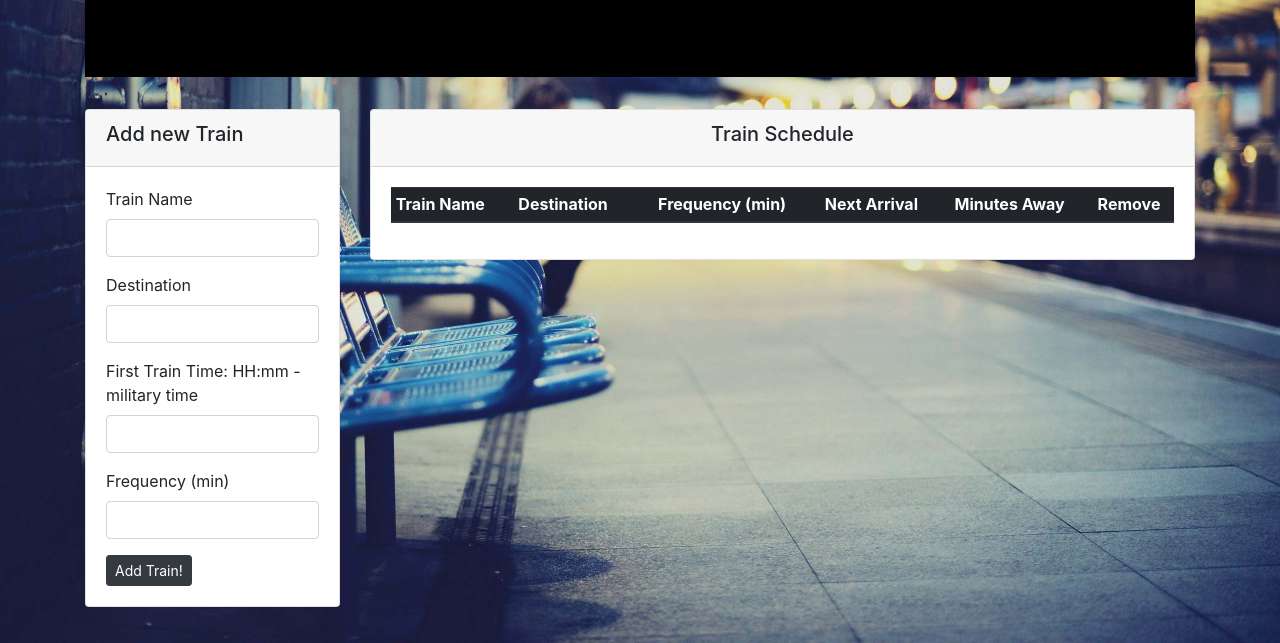
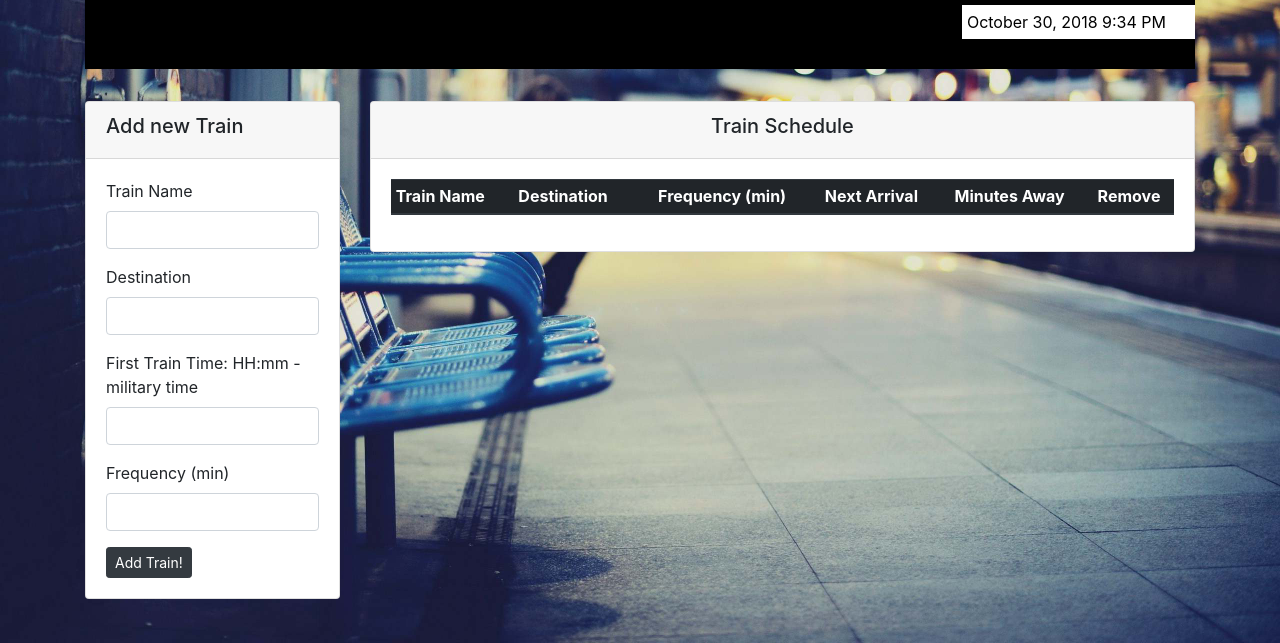
Before and after one commit to tamtr89/Train-Scheduler, a plain HTML site: page index.html in a window 1280 px wide. Shown: the part 157-800 px from the top of the page. Drawn offline with nearby package versions, Linux system fonts and the light colour scheme.

Commit message:
added current Time

```diff
--- a/assets/css/style.css
+++ b/assets/css/style.css
@@ -7,3 +7,12 @@ body {
     color: antiquewhite;
     background: black;
 }
+
+#currentTime {
+    background: white;
+    color: black;
+    width: 21%;
+    padding: 5px;
+    float: right;
+
+}
--- a/assets/javascript/app.js
+++ b/assets/javascript/app.js
@@ -17,7 +17,14 @@ var destination = "";
 var firstTrain = "";
 var frequency = 0;
 
-// Set current Time --- Time with seconds	moment().format("LTS")
+// Set current Time --- Month name, day of month, year, time	moment().format("LLL")
+function currentTime() {
+    var current = moment().format("LLL");
+    $("#currentTime").html(current);
+    setTimeout(currentTime, 1000);
+
+  };
+  currentTime();
 
 //   Button for adding a new Train
 $("#submit-btn").on("click", function (event) {
```
